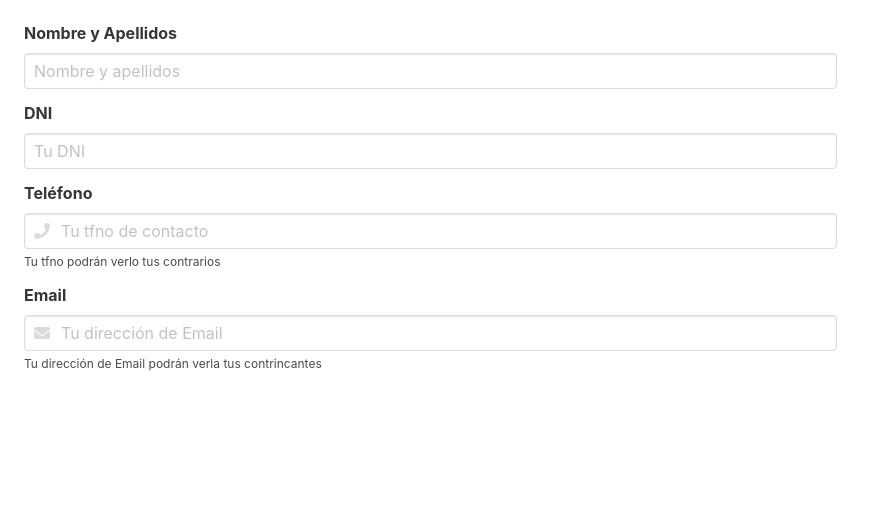
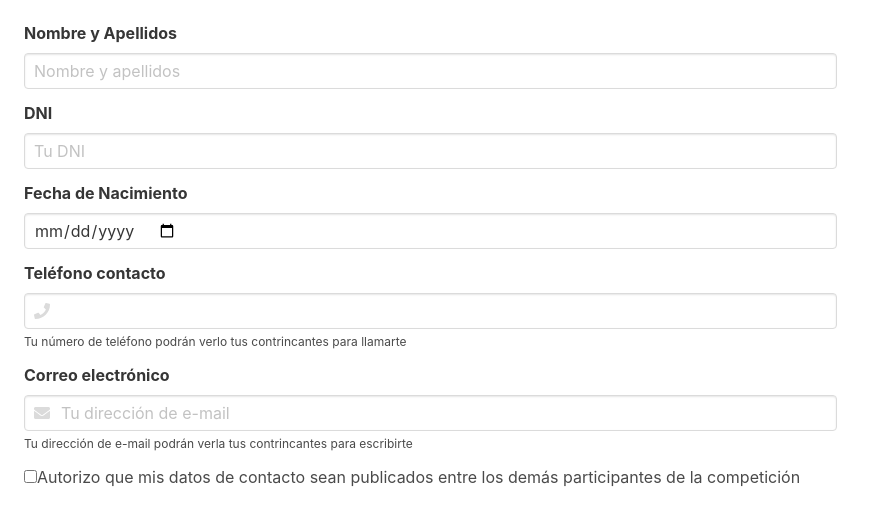
Before and after one commit to clubopen/test, a plain HTML site: page index.html in a window 1280 px wide. Shown: the part 152-678 px from the top of the page, without its empty margins (0-876 px from the left). Drawn offline with nearby package versions, Linux system fonts and the light colour scheme.

Commit message:
Update index.html
Added checkbox

```diff
--- a/index.html
+++ b/index.html
@@ -23,34 +23,45 @@
             <div class="field">
               <label class="label">Nombre y Apellidos</label>
               <div class="control">
-                <input class="input" type="text" placeholder="Nombre y apellidos">
+                <input class="input" type="text" placeholder="Nombre y apellidos" required>
               </div>
             </div>
             <div class="field">
               <label class="label">DNI</label>
               <div class="control">
-                <input class="input" type="text" placeholder="Tu DNI">
+                <input class="input" type="text" placeholder="Tu DNI" required>
               </div>
             </div>
             <div class="field">
-              <label class="label">Teléfono</label>
+              <label class="label">Fecha de Nacimiento</label>
+              <div class="control">
+                <input class="input" type="date" required>
+              </div>
+            </div>
+            <div class="field">
+              <label class="label">Teléfono contacto</label>
               <div class="control has-icons-left">
-                <input class="input" type="tel" placeholder="Tu tfno de contacto">
+                <input class="input" type="tel" required>
                 <span class="icon is-small is-left">
                   <i class="fas fa-phone"></i>
                 </span>
               </div>
-              <p class="help">Tu tfno podrán verlo tus contrarios</p>
+              <p class="help">Tu número de teléfono podrán verlo tus contrincantes para llamarte</p>
             </div>
             <div class="field">
-              <label class="label">Email</label>
+              <label class="label">Correo electrónico</label>
               <div class="control has-icons-left">
-                <input class="input" type="email" placeholder="Tu dirección de Email">
+                <input class="input" type="email" placeholder="Tu dirección de e-mail" required>
                 <span class="icon is-small is-left">
                   <i class="fas fa-envelope"></i>
                 </span>
               </div>
-              <p class="help">Tu dirección de Email podrán verla tus contrincantes</p>
+              <p class="help">Tu dirección de e-mail podrán verla tus contrincantes para escribirte</p>
+            </div>
+            <div class="field">
+              <label class="checkbox">
+                <input type="checkbox" required>Autorizo que mis datos de contacto sean publicados entre los demás participantes de la competición
+              </label>
             </div>
           </form>
         </div>
```
